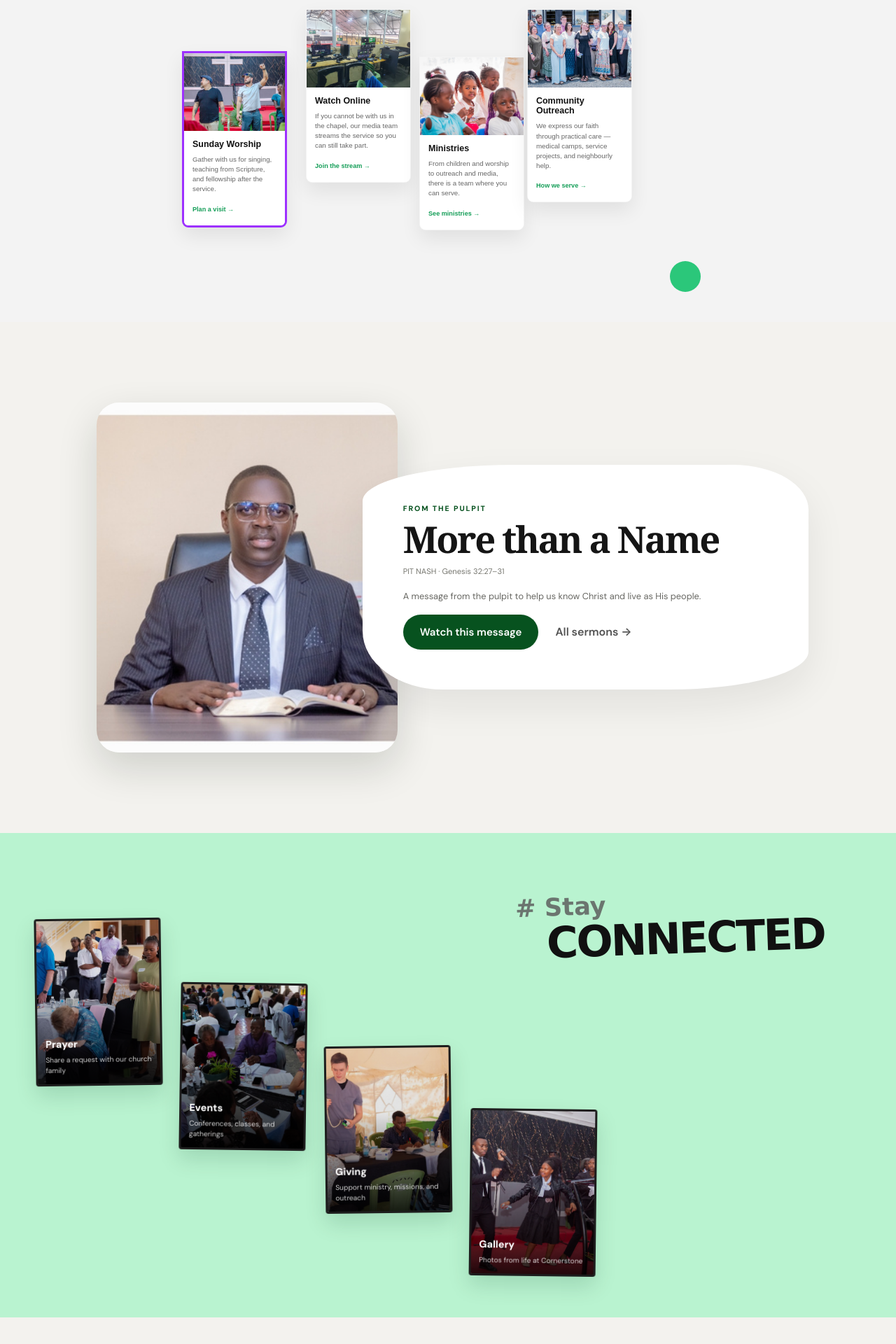
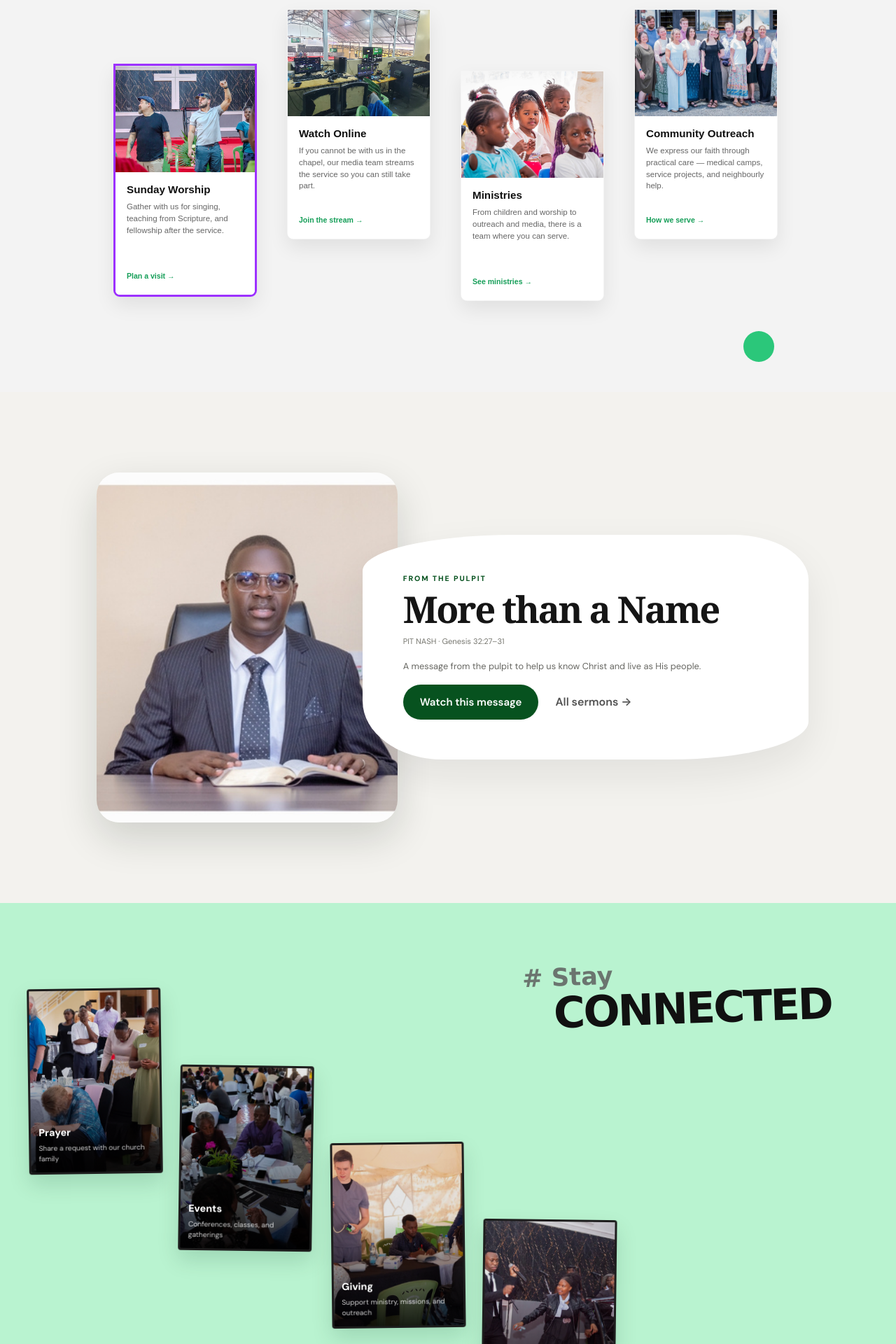
Before and after one commit to Watenehub/CFC, a React (Vite) app in the folder frontend/: page / in a window 1280 px wide. Shown: the part 720-2640 px from the top of the page at 70% size. Built offline with nearby package versions, Linux system fonts and the light colour scheme; no server answers.

Commit message:
Refine homepage scale and add church location

```diff
--- a/frontend/src/pages/About.css
+++ b/frontend/src/pages/About.css
@@ -15,6 +15,35 @@
   overflow: hidden;
   background: var(--about-white);
   color: var(--about-dark-green);
+}
+
+.about-story-location {
+  display: inline-flex;
+  align-items: flex-start;
+  gap: 0.55rem;
+  margin-top: 1rem;
+  color: var(--about-dark-green);
+  font-weight: 700;
+  line-height: 1.45;
+  text-decoration: none;
+}
+
+.about-story-location svg {
+  flex: 0 0 1.15rem;
+  width: 1.15rem;
+  height: 1.15rem;
+  margin-top: 0.1rem;
+  fill: none;
+  stroke: var(--about-green);
+  stroke-linecap: round;
+  stroke-linejoin: round;
+  stroke-width: 1.8;
+}
+
+.about-story-location:hover {
+  color: var(--about-green);
+  text-decoration: underline;
+  text-underline-offset: 0.2em;
 }
 
 .about-page *,
--- a/frontend/src/pages/About.jsx
+++ b/frontend/src/pages/About.jsx
@@ -477,6 +477,19 @@ function About() {
                 grows in Christ, community, and service.
               </p>
 
+              <a
+                className="about-story-location"
+                href="https://maps.app.goo.gl/X1ipVVPMVysJwD4L7"
+                target="_blank"
+                rel="noreferrer"
+              >
+                <svg viewBox="0 0 24 24" aria-hidden="true">
+                  <path d="M12 21s7-6.1 7-12A7 7 0 1 0 5 9c0 5.9 7 12 7 12Z" />
+                  <circle cx="12" cy="9" r="2.25" />
+                </svg>
+                <span>Ruiru Kamakis, behind Gatongora Police Station</span>
+              </a>
+
             </div>
 
           </div>
--- a/frontend/src/pages/Home.css
+++ b/frontend/src/pages/Home.css
@@ -1562,3 +1562,50 @@
   .home .experiences.section-tectonic .experience-card { opacity: 1 !important; transform: none !important; transition: none !important; }
   .home .experiences.section-tectonic .experience-card-image img { transition: none; }
 }
+
+/* Larger desktop proportions while preserving the supplied card placement. */
+@media (min-width: 901px) {
+  .home .experiences-container {
+    max-width: 1040px;
+    min-height: 720px;
+  }
+
+  .home .experience-stage { height: 530px; }
+
+  .home .experiences.section-tectonic .experience-card { width: 205px; }
+  .home .experience-card-1 { left: 42px; top: 78px; }
+  .home .experience-card-2 { left: 290px; top: 0; }
+  .home .experience-card-3 { left: 538px; top: 88px; }
+  .home .experience-card-4 { left: 786px; top: 0; }
+
+  .home .experiences.section-tectonic .experience-card-image { height: 152px; }
+  .home .experiences.section-tectonic .experience-card-body { min-height: 175px; padding: 16px 16px 18px; }
+  .home .experiences.section-tectonic .experience-card-body h3 { font-size: 0.95rem; }
+  .home .experiences.section-tectonic .experience-card-body p { font-size: 0.72rem; }
+  .home .experiences.section-tectonic .experience-card-link { font-size: 0.66rem; }
+}
+
+@media (min-width: 901px) {
+  .home .connect-stage {
+    max-width: 1300px;
+    min-height: 590px;
+  }
+
+  .home .connect-scroll {
+    width: 70%;
+  }
+
+  .home .connect-card {
+    aspect-ratio: 0.72 / 1;
+  }
+
+  .home .connect-card:nth-child(1) { transform: translateY(8px) rotate(-0.8deg); }
+  .home .connect-card:nth-child(2) { transform: translateY(118px) rotate(0.8deg); }
+  .home .connect-card:nth-child(3) { transform: translateY(228px) rotate(-0.7deg); }
+  .home .connect-card:nth-child(4) { transform: translateY(338px) rotate(0.7deg); }
+
+  .home .connect-card.home-reveal.skate-text.visible:nth-child(1) { transform: translateY(8px) rotate(-0.8deg); }
+  .home .connect-card.home-reveal.skate-text.visible:nth-child(2) { transform: translateY(118px) rotate(0.8deg); }
+  .home .connect-card.home-reveal.skate-text.visible:nth-child(3) { transform: translateY(228px) rotate(-0.7deg); }
+  .home .connect-card.home-reveal.skate-text.visible:nth-child(4) { transform: translateY(338px) rotate(0.7deg); }
+}
--- a/frontend/src/pages/Home.jsx
+++ b/frontend/src/pages/Home.jsx
@@ -316,18 +316,6 @@ function Home() {
         </div>
       </section>
 
-      <section className="cta-band section-pan">
-        <div className="container">
-          <div className="cta-band-content home-reveal bounce-text">
-            <h2>We would be glad to welcome you</h2>
-            <p>Visit on Sunday, write to us, or watch a recent message from home.</p>
-            <div className="cta-band-actions">
-              <Link to="/about" className="btn btn-hero-solid">Plan a Visit</Link>
-              <Link to="/contact" className="btn btn-outline-white">Contact the church</Link>
-            </div>
-          </div>
-        </div>
-      </section>
     </div>
   )
 }
```
